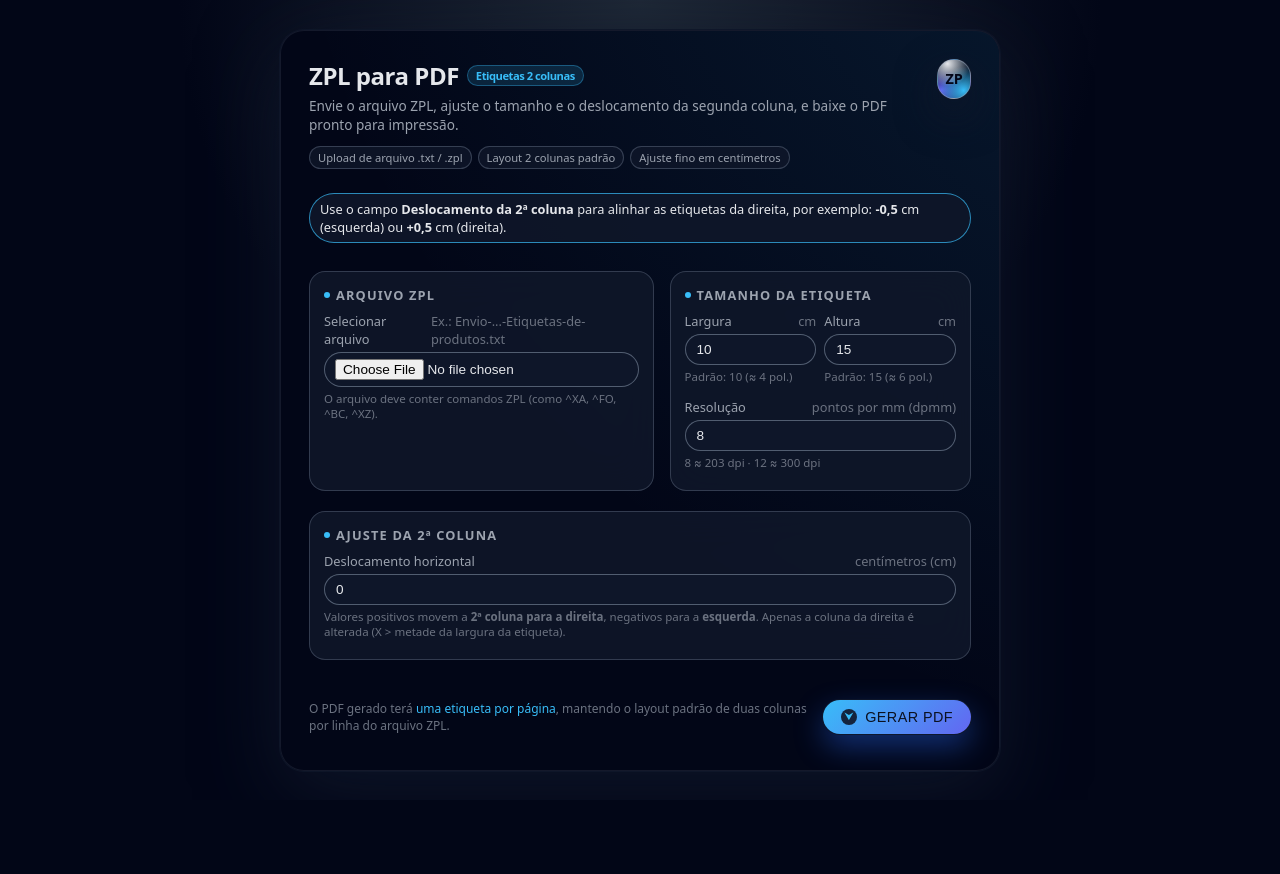
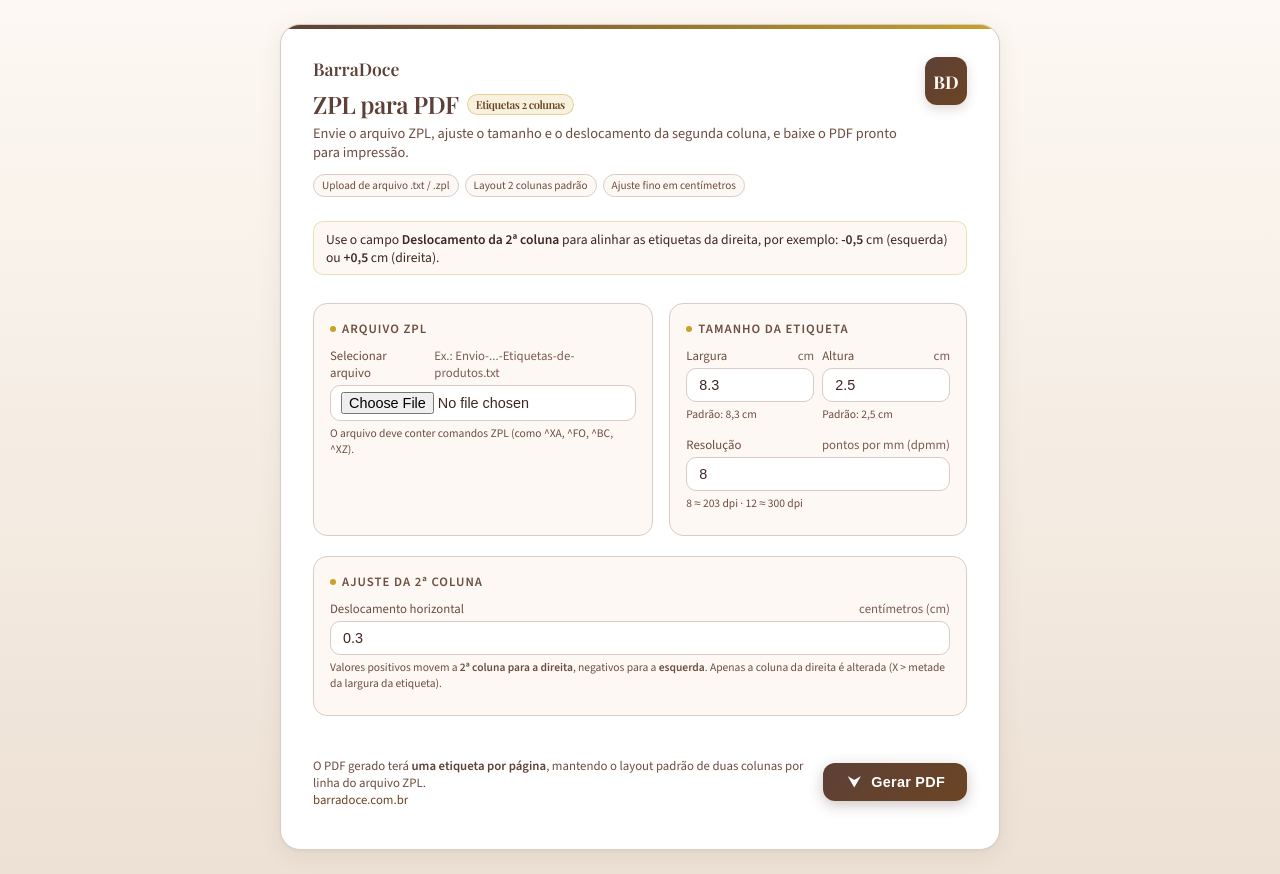
Before and after one commit to tiagobasto/zpl-to-pdf, a Flask app: page / in a window 1280 px wide. Before the commit the page ends 772 px from the top, so only its background shows below. Run offline with Flask 3, Linux system fonts and the light colour scheme.

Commit message:
Padrões 8.3x2.5cm e espaçamento 0.3cm; identidade visual BarraDoce

```diff
--- a/app.py
+++ b/app.py
@@ -99,10 +99,10 @@ def index():
     if request.method == "GET":
         return render_template(
             "index.html",
-            default_width="10",
-            default_height="15",
+            default_width="8.3",
+            default_height="2.5",
             default_dpmm="8",
-            default_offset="0",
+            default_offset="0.3",
         )
 
     # POST
@@ -112,8 +112,8 @@ def index():
         return redirect(url_for("index"))
 
     try:
-        width_cm = float(request.form.get("width_cm", "10").replace(",", "."))
-        height_cm = float(request.form.get("height_cm", "15").replace(",", "."))
+        width_cm = float(request.form.get("width_cm", "8.3").replace(",", "."))
+        height_cm = float(request.form.get("height_cm", "2.5").replace(",", "."))
         dpmm = int(request.form.get("dpmm", "8"))
     except ValueError:
         flash("Parâmetros de tamanho ou resolução inválidos.", "error")
--- a/templates/index.html
+++ b/templates/index.html
@@ -6,17 +6,27 @@
       name="viewport"
       content="width=device-width, initial-scale=1, shrink-to-fit=no"
     />
-    <title>ZPL para PDF - Conversor de Etiquetas</title>
+    <link rel="preconnect" href="https://fonts.googleapis.com" />
+    <link rel="preconnect" href="https://fonts.gstatic.com" crossorigin />
+    <link
+      href="https://fonts.googleapis.com/css2?family=Playfair+Display:wght@600;700&family=Source+Sans+3:wght@400;500;600&display=swap"
+      rel="stylesheet"
+    />
+    <title>ZPL para PDF - BarraDoce | Conversor de Etiquetas</title>
     <style>
       :root {
-        --bg: #0f172a;
-        --card-bg: #020617;
-        --accent: #38bdf8;
-        --accent-soft: rgba(56, 189, 248, 0.15);
-        --border: #1e293b;
-        --text: #e5e7eb;
-        --muted: #9ca3af;
-        --error: #f97373;
+        --cream: #FDF8F3;
+        --cream-dark: #F5EDE4;
+        --chocolate: #5D4037;
+        --chocolate-light: #6B4423;
+        --gold: #C9A227;
+        --gold-soft: rgba(201, 162, 39, 0.15);
+        --caramel: #D4A574;
+        --text: #3E2723;
+        --text-muted: #6D4C41;
+        --border: #D7CCC8;
+        --white: #FFFFFF;
+        --error: #B71C1C;
       }
 
       * {
@@ -26,9 +36,8 @@
       body {
         margin: 0;
         min-height: 100vh;
-        font-family: system-ui, -apple-system, BlinkMacSystemFont, "SF Pro Text",
-          sans-serif;
-        background: radial-gradient(circle at top, #1f2937 0, #020617 45%);
+        font-family: "Source Sans 3", system-ui, sans-serif;
+        background: linear-gradient(180deg, #FDF8F3 0%, #F5EDE4 50%, #EDE0D4 100%);
         color: var(--text);
         display: flex;
         align-items: center;
@@ -39,13 +48,13 @@
       .card {
         width: 100%;
         max-width: 720px;
-        background: linear-gradient(145deg, #020617, #020617);
-        border-radius: 24px;
-        padding: 28px 28px 24px;
-        border: 1px solid rgba(148, 163, 184, 0.12);
+        background: var(--white);
+        border-radius: 20px;
+        padding: 32px 32px 28px;
+        border: 1px solid var(--border);
         box-shadow:
-          0 24px 80px rgba(15, 23, 42, 0.85),
-          0 0 0 1px rgba(15, 23, 42, 0.9);
+          0 4px 24px rgba(93, 64, 55, 0.08),
+          0 1px 3px rgba(93, 64, 55, 0.06);
         position: relative;
         overflow: hidden;
       }
@@ -53,13 +62,11 @@
       .card::before {
         content: "";
         position: absolute;
-        inset: -40%;
-        background: radial-gradient(
-          circle at top right,
-          rgba(56, 189, 248, 0.22),
-          transparent 55%
-        );
-        opacity: 0.7;
+        top: 0;
+        left: 0;
+        right: 0;
+        height: 4px;
+        background: linear-gradient(90deg, var(--chocolate), var(--gold));
         pointer-events: none;
       }
 
@@ -82,10 +89,33 @@
         gap: 4px;
       }
 
+      .brand-link {
+        display: inline-flex;
+        align-items: center;
+        gap: 8px;
+        text-decoration: none;
+        color: inherit;
+        margin-bottom: 4px;
+      }
+
+      .brand-link:hover {
+        opacity: 0.85;
+      }
+
+      .brand-text {
+        font-family: "Playfair Display", Georgia, serif;
+        font-size: 1.1rem;
+        font-weight: 600;
+        color: var(--chocolate);
+      }
+
       h1 {
         margin: 0;
         font-size: 1.5rem;
+        font-family: "Playfair Display", Georgia, serif;
+        font-weight: 600;
         letter-spacing: -0.02em;
+        color: var(--chocolate);
         display: flex;
         align-items: center;
         gap: 8px;
@@ -95,15 +125,16 @@
         font-size: 0.7rem;
         padding: 2px 8px;
         border-radius: 999px;
-        background: var(--accent-soft);
-        color: var(--accent);
-        border: 1px solid rgba(56, 189, 248, 0.35);
+        background: var(--gold-soft);
+        color: var(--chocolate-light);
+        border: 1px solid rgba(201, 162, 39, 0.4);
+        font-weight: 500;
       }
 
       .subtitle {
         margin: 0;
-        font-size: 0.85rem;
-        color: var(--muted);
+        font-size: 0.9rem;
+        color: var(--text-muted);
       }
 
       .chip-row {
@@ -117,27 +148,24 @@
         font-size: 0.7rem;
         padding: 3px 8px;
         border-radius: 999px;
-        border: 1px solid rgba(148, 163, 184, 0.3);
-        color: var(--muted);
-        background: rgba(15, 23, 42, 0.8);
+        border: 1px solid var(--border);
+        color: var(--text-muted);
+        background: var(--cream);
       }
 
       .logo-mark {
-        width: 40px;
-        height: 40px;
-        border-radius: 999px;
-        background: radial-gradient(circle at 30% 10%, #e5e7eb, transparent 55%),
-          radial-gradient(circle at 80% 80%, #38bdf8, transparent 60%),
-          radial-gradient(circle at 10% 80%, #6366f1, transparent 55%);
-        border: 1px solid rgba(148, 163, 184, 0.5);
+        width: 48px;
+        height: 48px;
+        border-radius: 12px;
+        background: linear-gradient(135deg, var(--chocolate), var(--chocolate-light));
         display: flex;
         align-items: center;
         justify-content: center;
+        font-family: "Playfair Display", Georgia, serif;
         font-weight: 700;
-        font-size: 0.9rem;
-        color: #020617;
-        box-shadow: 0 0 0 1px rgba(15, 23, 42, 0.8),
-          0 16px 40px rgba(15, 23, 42, 0.9);
+        font-size: 1.1rem;
+        color: var(--cream);
+        box-shadow: 0 4px 12px rgba(93, 64, 55, 0.2);
       }
 
       form {
@@ -153,19 +181,18 @@
       }
 
       .section {
-        padding: 14px 14px 12px;
-        border-radius: 16px;
-        border: 1px solid rgba(148, 163, 184, 0.28);
-        background: rgba(15, 23, 42, 0.88);
-        backdrop-filter: blur(18px);
+        padding: 16px;
+        border-radius: 14px;
+        border: 1px solid var(--border);
+        background: var(--cream);
       }
 
       .section-title {
         font-size: 0.8rem;
         text-transform: uppercase;
-        letter-spacing: 0.09em;
-        color: var(--muted);
-        margin: 0 0 8px;
+        letter-spacing: 0.08em;
+        color: var(--text-muted);
+        margin: 0 0 10px;
         display: flex;
         align-items: center;
         gap: 6px;
@@ -175,7 +202,7 @@
         width: 6px;
         height: 6px;
         border-radius: 999px;
-        background: var(--accent);
+        background: var(--gold);
       }
 
       .field {
@@ -187,7 +214,7 @@
 
       label {
         font-size: 0.8rem;
-        color: var(--muted);
+        color: var(--text-muted);
         display: flex;
         justify-content: space-between;
         gap: 6px;
@@ -195,32 +222,29 @@
 
       label span.helper {
         font-weight: 400;
-        color: #6b7280;
+        color: var(--text-muted);
+        opacity: 0.9;
       }
 
       input[type="text"],
       input[type="number"],
       input[type="file"] {
-        border-radius: 999px;
-        border: 1px solid rgba(148, 163, 184, 0.5);
-        background: rgba(15, 23, 42, 0.96);
+        border-radius: 10px;
+        border: 1px solid var(--border);
+        background: var(--white);
         color: var(--text);
-        font-size: 0.85rem;
-        padding: 7px 11px;
+        font-size: 0.9rem;
+        padding: 8px 12px;
         outline: none;
         width: 100%;
-        transition:
-          border-color 0.15s ease,
-          box-shadow 0.15s ease,
-          background 0.15s ease;
+        transition: border-color 0.2s ease, box-shadow 0.2s ease;
       }
 
       input[type="text"]:focus,
       input[type="number"]:focus,
       input[type="file"]:focus {
-        border-color: var(--accent);
-        box-shadow: 0 0 0 1px rgba(56, 189, 248, 0.5);
-        background: rgba(15, 23, 42, 1);
+        border-color: var(--gold);
+        box-shadow: 0 0 0 2px var(--gold-soft);
       }
 
       input[type="file"] {
@@ -230,7 +254,7 @@
 
       .hint {
         font-size: 0.72rem;
-        color: #6b7280;
+        color: var(--text-muted);
       }
 
       .inline-fields {
@@ -244,22 +268,22 @@
       }
 
       .message {
-        font-size: 0.8rem;
-        padding: 6px 10px;
-        border-radius: 999px;
-        border: 1px solid rgba(148, 163, 184, 0.4);
-        background: rgba(15, 23, 42, 0.9);
+        font-size: 0.85rem;
+        padding: 8px 12px;
+        border-radius: 10px;
+        border: 1px solid var(--border);
+        background: var(--cream);
       }
 
       .message.error {
-        border-color: rgba(248, 113, 113, 0.8);
-        background: rgba(127, 29, 29, 0.6);
-        color: #fecaca;
+        border-color: rgba(183, 28, 28, 0.4);
+        background: #FFEBEE;
+        color: var(--error);
       }
 
       .message.info {
-        border-color: rgba(56, 189, 248, 0.7);
-        background: rgba(15, 23, 42, 0.9);
+        border-color: rgba(201, 162, 39, 0.3);
+        background: var(--cream);
       }
 
       .footer {
@@ -271,58 +295,59 @@
       }
 
       .secondary-text {
-        font-size: 0.75rem;
-        color: #6b7280;
+        font-size: 0.8rem;
+        color: var(--text-muted);
       }
 
       .secondary-text strong {
-        color: var(--accent);
+        color: var(--chocolate);
+        font-weight: 600;
+      }
+
+      .footer-link {
+        color: var(--chocolate-light);
+        text-decoration: none;
         font-weight: 500;
+      }
+
+      .footer-link:hover {
+        text-decoration: underline;
       }
 
       button[type="submit"] {
         border: none;
-        border-radius: 999px;
-        padding: 9px 18px;
+        border-radius: 12px;
+        padding: 10px 22px;
         font-size: 0.9rem;
-        font-weight: 500;
-        letter-spacing: 0.03em;
-        text-transform: uppercase;
+        font-weight: 600;
+        letter-spacing: 0.02em;
         cursor: pointer;
-        color: #0b1120;
-        background: linear-gradient(135deg, #38bdf8, #6366f1);
-        box-shadow:
-          0 0 0 1px rgba(15, 23, 42, 0.9),
-          0 12px 30px rgba(37, 99, 235, 0.45);
+        color: var(--white);
+        background: linear-gradient(135deg, var(--chocolate), var(--chocolate-light));
+        box-shadow: 0 4px 14px rgba(93, 64, 55, 0.3);
         display: inline-flex;
         align-items: center;
         gap: 8px;
         white-space: nowrap;
+        transition: transform 0.2s ease, box-shadow 0.2s ease;
       }
 
       button[type="submit"]:hover {
-        filter: brightness(1.05);
-        transform: translateY(-0.5px);
+        transform: translateY(-1px);
+        box-shadow: 0 6px 18px rgba(93, 64, 55, 0.35);
       }
 
       button[type="submit"]:active {
-        filter: brightness(0.98);
-        transform: translateY(0.5px);
-        box-shadow:
-          0 4px 12px rgba(15, 23, 42, 0.8),
-          0 0 0 1px rgba(15, 23, 42, 0.9);
+        transform: translateY(0);
       }
 
       button .icon {
-        width: 16px;
-        height: 16px;
-        border-radius: 999px;
-        background: rgba(15, 23, 42, 0.9);
+        width: 18px;
+        height: 18px;
         display: inline-flex;
         align-items: center;
         justify-content: center;
-        font-size: 0.7rem;
-        color: var(--accent);
+        font-size: 0.9rem;
       }
 
       @media (max-width: 720px) {
@@ -356,6 +381,9 @@
       <div class="card-inner">
         <header class="header">
           <div class="title-group">
+            <a href="https://www.barradoce.com.br" target="_blank" rel="noopener" class="brand-link">
+              <span class="brand-text">BarraDoce</span>
+            </a>
             <h1>
               ZPL para PDF
               <span class="badge">Etiquetas 2 colunas</span>
@@ -370,7 +398,7 @@
               <span class="chip">Ajuste fino em centímetros</span>
             </div>
           </div>
-          <div class="logo-mark">ZP</div>
+          <div class="logo-mark">BD</div>
         </header>
 
         <form method="post" enctype="multipart/form-data">
@@ -434,7 +462,7 @@
                     inputmode="decimal"
                     value="{{ default_width }}"
                   />
-                  <div class="hint">Padrão: 10 (≈ 4 pol.)</div>
+                  <div class="hint">Padrão: 8,3 cm</div>
                 </div>
                 <div class="field">
                   <label for="height_cm">
@@ -448,7 +476,7 @@
                     inputmode="decimal"
                     value="{{ default_height }}"
                   />
-                  <div class="hint">Padrão: 15 (≈ 6 pol.)</div>
+                  <div class="hint">Padrão: 2,5 cm</div>
                 </div>
               </div>
 
@@ -490,7 +518,7 @@
                 type="text"
                 inputmode="decimal"
                 value="{{ default_offset }}"
-                placeholder="Ex.: -0,5 para esquerda ou +0,5 para direita"
+                placeholder="Padrão: 0,3 cm"
               />
               <div class="hint">
                 Valores positivos movem a <strong>2ª coluna para a direita</strong>,
@@ -505,6 +533,8 @@
               O PDF gerado terá
               <strong>uma etiqueta por página</strong>, mantendo o layout padrão de
               duas colunas por linha do arquivo ZPL.
+              <br />
+              <a href="https://www.barradoce.com.br" target="_blank" rel="noopener" class="footer-link">barradoce.com.br</a>
             </p>
             <button type="submit">
               <span class="icon">⮟</span>
```
